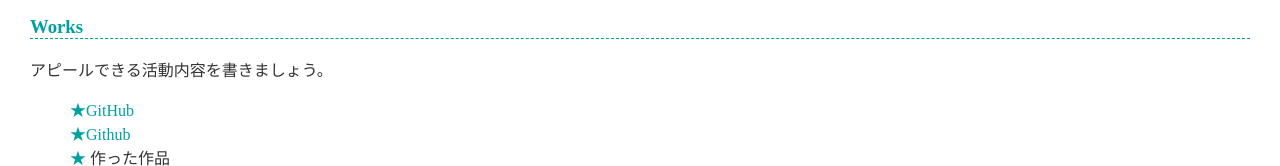
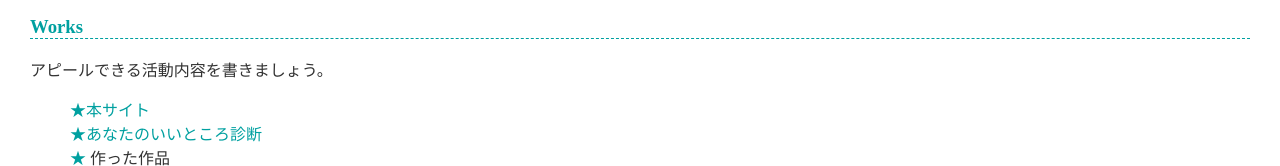
Before and after one commit to Handle-YY/handle-yy.github.io, a plain HTML site: page index.html in a window 1280 px wide. Shown: the part 807-973 px from the top of the page. Drawn offline with Linux system fonts and the light colour scheme.

Commit message:
Update index.html

```diff
--- a/index.html
+++ b/index.html
@@ -45,8 +45,8 @@
     <h3>Works</h3>
     <p>アピールできる活動内容を書きましょう。</p>
     <ul>
-      <li><a href="https://handle-yy.github.io/">GitHub</a></li>
-      <li><a href="https://handle-yy.github.io/assesment/assesment.html">Github</a></li>
+      <li><a href="https://handle-yy.github.io/">本サイト</a></li>
+      <li><a href="https://handle-yy.github.io/assesment/assesment.html">あなたのいいところ診断</a></li>
       <li>
         作った作品
         <ul>
```
